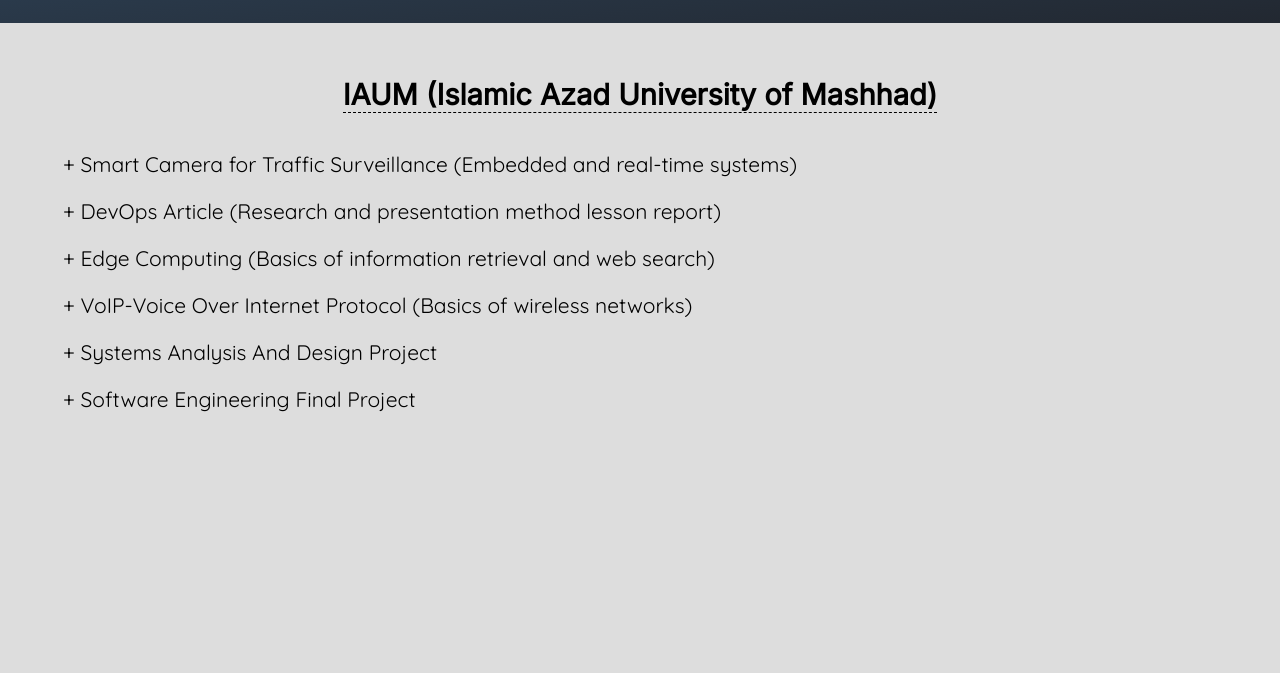
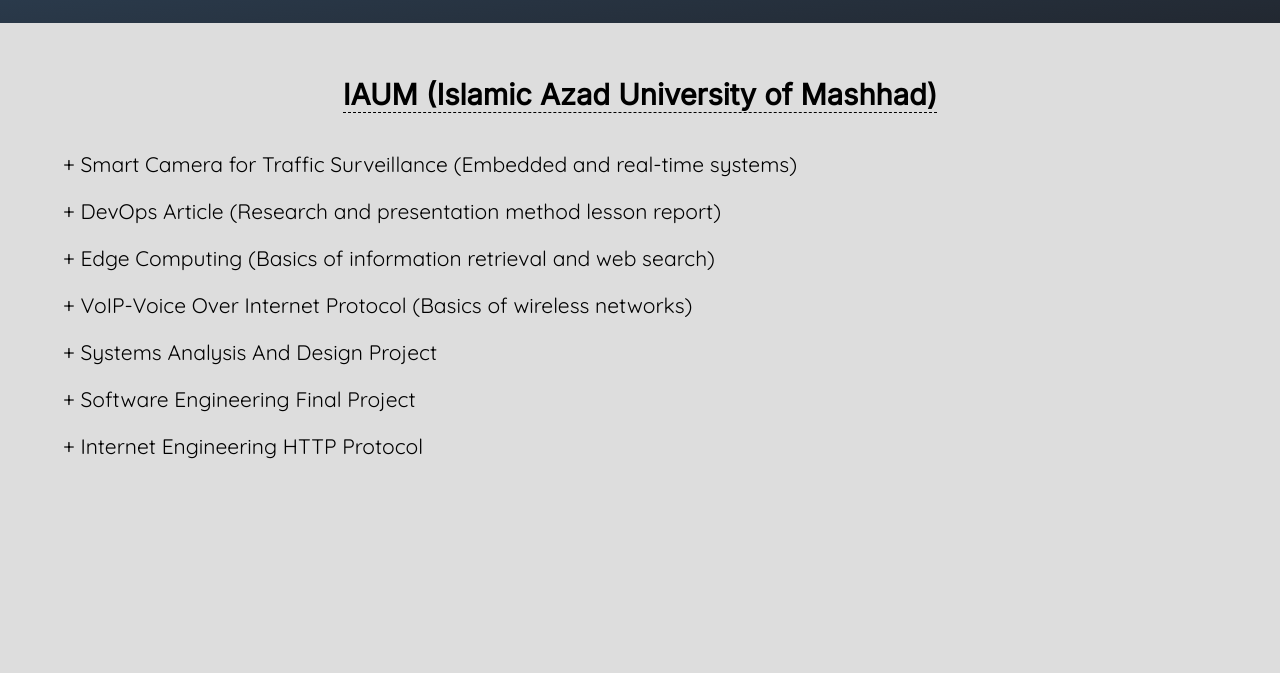
Before and after one commit to amirmohammadre/amirmohammadre.github.io, a plain HTML site: page index.html in a window 1280 px wide. Shown: the part 127-800 px from the top of the page. Drawn offline with Linux system fonts and the light colour scheme.

Commit message:
Edit file index.html

```diff
--- a/index.html
+++ b/index.html
@@ -37,6 +37,7 @@
            <a href="IAUM/Voice Over Internet Protocol (VoIP).pdf" target="_blank"><p> &nbsp; &nbsp; +  VoIP-Voice Over Internet Protocol (Basics of wireless networks)  </p></a>
            <a href="IAUM/Systems Analysis and Design.pdf" target="_blank"><p> &nbsp; &nbsp; +  Systems Analysis And Design Project   </p></a>
            <a href="IAUM/Software Engineering Final Project.pdf" target="_blank"><p> &nbsp; &nbsp; +  Software Engineering Final Project </p></a>
+           <a href="IAUM/HTTP.pdf" target="_blank"><p> &nbsp; &nbsp; +  Internet Engineering HTTP Protocol  </p></a>
     </div>
 
     <div class="footer">
```
